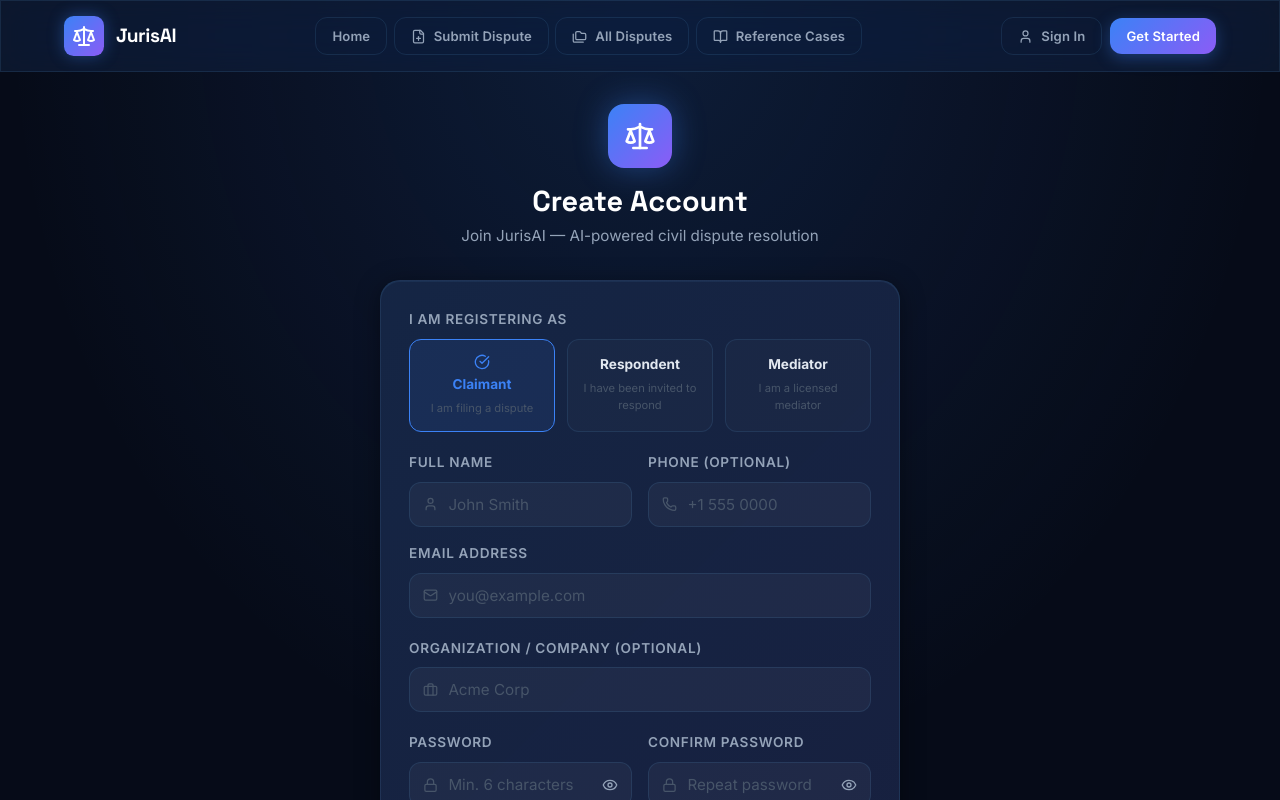
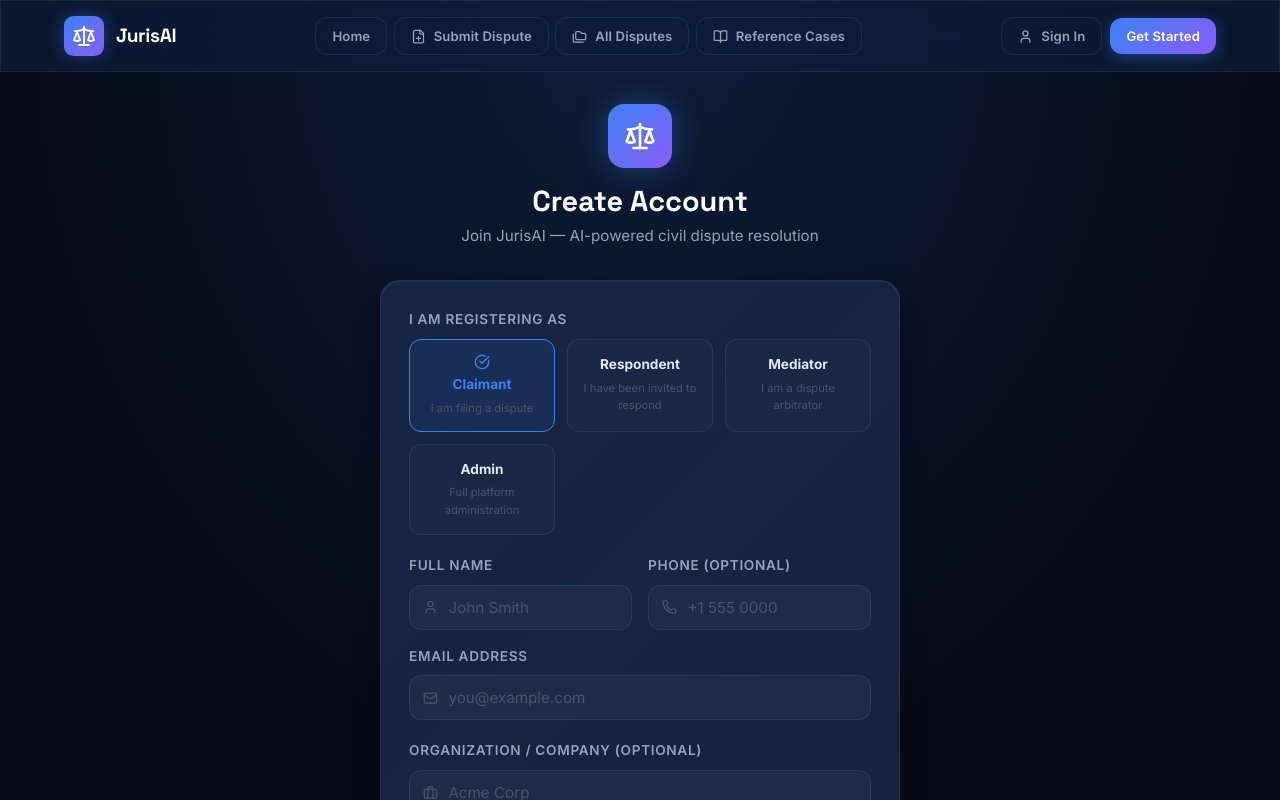
Before and after one commit to Aslam-Siddiki/jurisai-dispute-resolution, a React (Vite) app in the folder frontend/: page /register in a window 1280 px wide. Shown: the top 800 px of the page. Built offline with nearby package versions, Linux system fonts and the light colour scheme; no server answers; the HTML template or start-up script is replaced by a standard one.

Commit message:
Add Admin role option to user registration

```diff
--- a/frontend/src/pages/RegisterPage.jsx
+++ b/frontend/src/pages/RegisterPage.jsx
@@ -4,9 +4,10 @@ import { Scale, User, Mail, Lock, Phone, Briefcase, UserPlus, AlertCircle, Check
 import { useAuth } from '../context/AuthContext'
 
 const ROLES = [
-  { value: 'claimant',   label: 'Claimant',   desc: 'I am filing a dispute' },
+  { value: 'claimant',   label: 'Claimant',    desc: 'I am filing a dispute' },
   { value: 'respondent', label: 'Respondent',  desc: 'I have been invited to respond' },
-  { value: 'mediator',   label: 'Mediator',    desc: 'I am a licensed mediator' },
+  { value: 'mediator',   label: 'Mediator',    desc: 'I am a dispute arbitrator' },
+  { value: 'admin',      label: 'Admin',       desc: 'Full platform administration' },
 ]
 
 export default function RegisterPage() {
```
